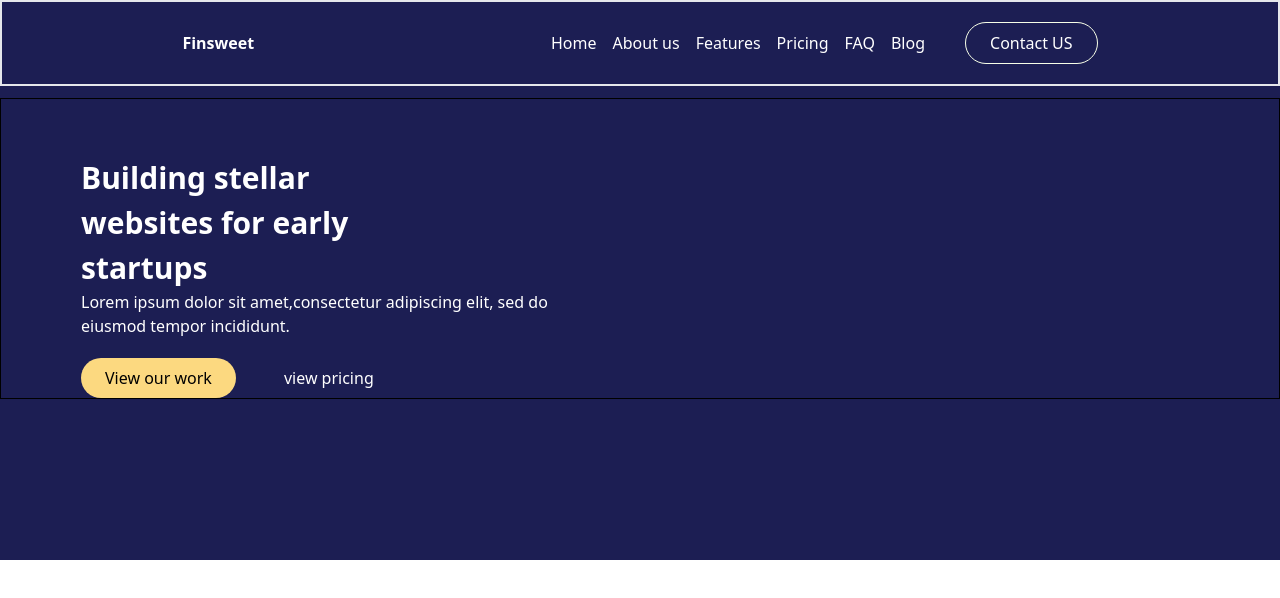
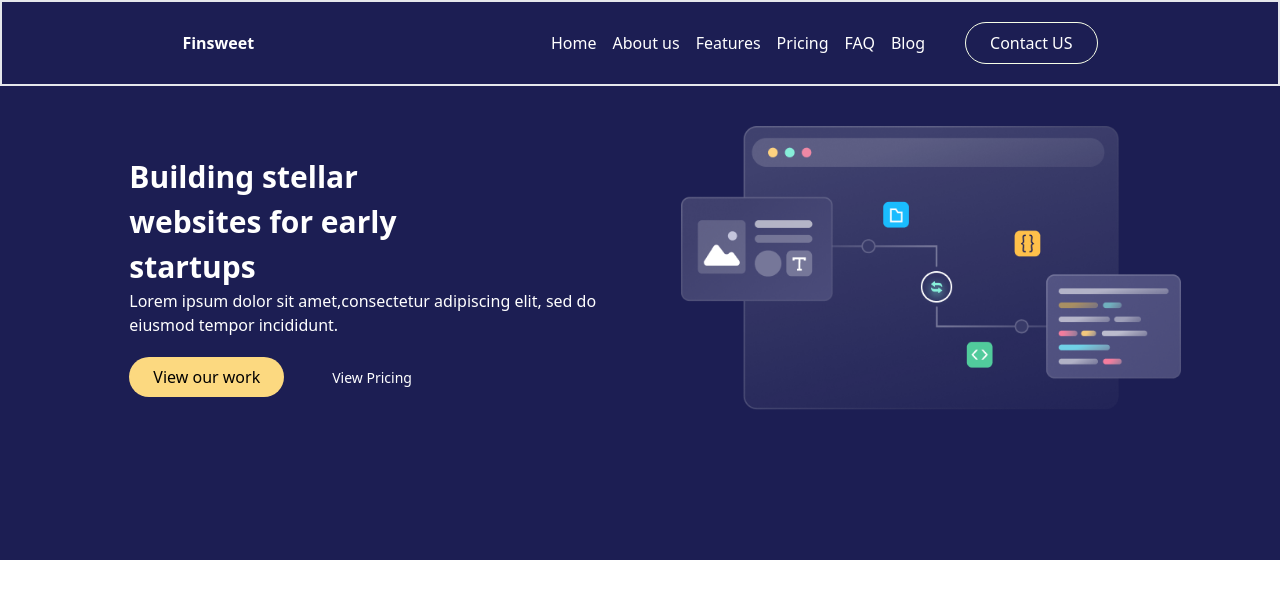
Before and after one commit to SameerAli678/1st-card-react, a Next.js app: page / in a window 1280 px wide. Shown: the top 598 px of the page. Built offline with nearby package versions, Linux system fonts and the light colour scheme.

Commit message:
practice create folder end file

```diff
--- a/src/app/home/page.tsx
+++ b/src/app/home/page.tsx
@@ -1,5 +1,5 @@
-const page = () => {
-  return <div>Lorem ipsum dolor sit amet.</div>;
-};
+// const page = () => {
+//   return <div>Lorem ipsum dolor sit amet.</div>;
+// };
 
-export default page;
+// export default page;
--- /dev/null
+++ b/src/app/how-we-work/page.tsx
@@ -0,0 +1,15 @@
+import React from "react";
+
+const work = () => {
+  return (
+    <div className="">
+      <div className="">
+        <p>HOW WE WORK</p>
+        <p>Lorem ipsum dolor sit amet consectetur, adipisicing elit. Corporis officiis, quia fuga dicta ipsa expedita dolore facilis asperiores quis accusamus repellendus assumenda obcaecati natus esse, neque, ducimus iste laboriosam voluptates.</p>
+      </div>
+      <div className=""></div>
+    </div>
+  );
+};
+
+export default work;
--- a/src/app/page.tsx
+++ b/src/app/page.tsx
@@ -2,12 +2,13 @@ import profile from "@/../public/image/profile.webp";
 import Card from "@/components/card";
 import HeroSection from "@/components/Herosection";
 import Navbar from "@/components/navbar";
+// import Page from "@/ Page";
 
 export default function Home() {
   return (
     <div className="flex flex-col bg-[#1C1E53] w-full h-[560px]">
       <Navbar />
-      <HeroSection/>
+      <HeroSection />
       {/* <Card
         comments="20k"
         designation="YouTuber & Blogger"
@@ -16,6 +17,7 @@ export default function Home() {
         name="CodingLab"
         share="12.4k"
       /> */}
+      {/* <Page/> */}
     </div>
   );
 }
--- a/src/components/Herosection.tsx
+++ b/src/components/Herosection.tsx
@@ -1,9 +1,12 @@
+import Image from "next/image";
+import React from "react";
 import Button from "./button";
+import logo from "@/../public/image/image 1.png";
 
-export default function HeroSection() {
+const Herosection = () => {
   return (
-    <div>
-      <div className="flex flex-col border border-black h-[full] w-[full]   m-auto mt-3 ">
+    <div className="grid grid-flow-col gap-x-9">
+      <div className="flex flex-col  h-[full] w-[full]   m-auto mt-3 ">
         <p className="font-bold ms-[80px] mt-14  text-white text-[30px] ">
           Building stellar
           <br /> websites for early <br /> startups
@@ -14,10 +17,24 @@ export default function HeroSection() {
         </p>
         <div>
           <Button text="View our work" className="w-fit ms-20 mt-5  " />
-          <Button text="view pricing"  isOutLine className="text-white border-none "/>
+          <Button
+            text="View Pricing"
+            isOutLine
+            className="text-white text-sm border-none "
+          />
         </div>
       </div>
-      <div></div>
+      <div>
+        <Image
+          src={logo}
+          width={500}
+          height={500}
+          alt="logo"
+          className=" flex text-2xl mt-10  "
+        />
+      </div>
     </div>
   );
-}
+};
+
+export default Herosection;
```
Also changed, not shown: public/image/image 1.png (renamed from public/image/Illustration.png), src/components/page/how-we-work.tsx (added).
